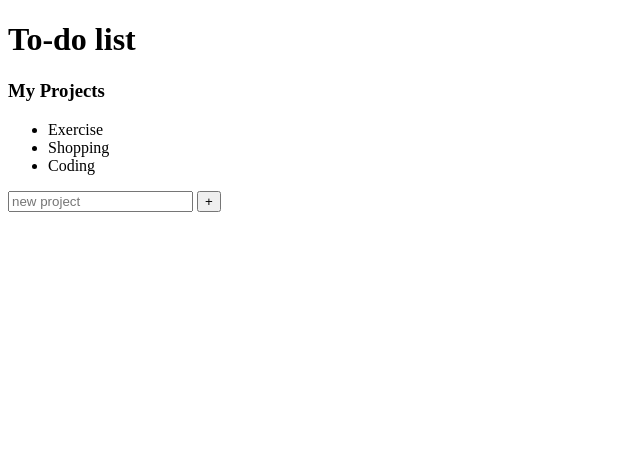
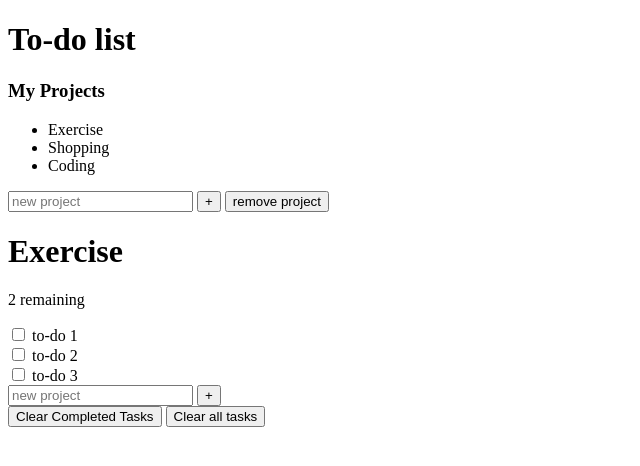
Before and after one commit to JoyChristine/To-do-List, a plain HTML site: page index.html in a window 1280 px wide. Shown: the whole page, without its empty margins (0-640 px from the left). Drawn offline with Linux system fonts and the light colour scheme.

Commit message:
initial commit

```diff
--- a/index.html
+++ b/index.html
@@ -19,9 +19,44 @@
         <form action="">
             <input type="text" class="new project" placeholder="new project" aria label="new project" />
             <button class="addbtn" aria-label="create project">+</button>
+            <button id='remove-project'>remove project</button>
         </form>
     </div>
-    <div class="to-do"></div>
+    <div class="to-do">
+        <div class="header">
+            <h1> Exercise</h1>
+            <p class="remaining">2 remaining
+            </p>
+        </div>
+        <div class="tasks">
+            <div class="task">
+                <input type="checkbox" id="task1" />
+                <label for="task1">
+                        <span class="custom-checkbox"></span> to-do 1
+                    </label>
+            </div>
+            <div class="task">
+                <input type="checkbox" id="task2" />
+                <label for="task2">
+                        <span class="custom-checkbox"></span> to-do 2
+                    </label>
+            </div>
+            <div class="task">
+                <input type="checkbox" id="task3" />
+                <label for="task3">
+                        <span class="custom-checkbox"></span> to-do 3
+                </label>
+            </div>
+        </div>
+        <div class="newtask">
+            <input type="text" class="new project" placeholder="new project" aria label="new project" />
+            <button class="addbtn" aria-label="create project">+</button>
+        </div>
+        <div class="delete-tasks">
+            <button class="delete-complete-tasks"> Clear Completed Tasks</button>
+            <button class="delete-tasks"> Clear all tasks</button>
+        </div>
+    </div>
 </body>
 
 </html>
```
